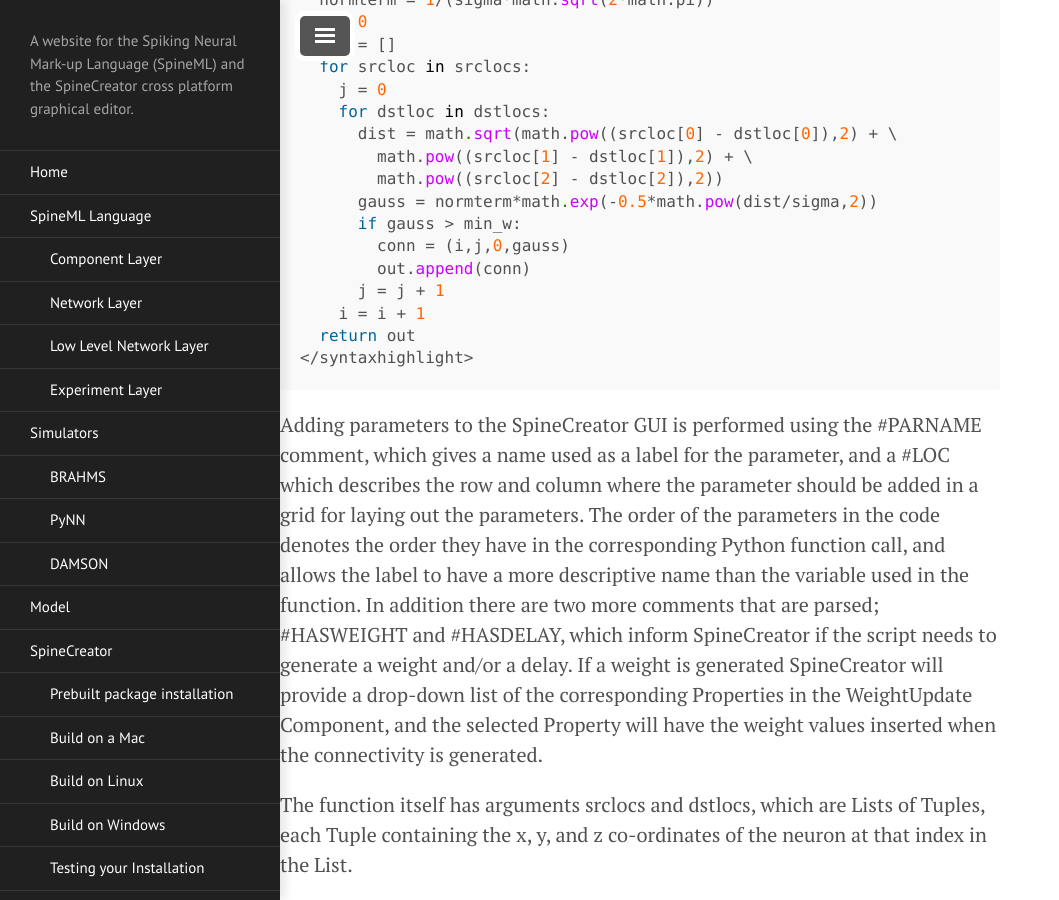
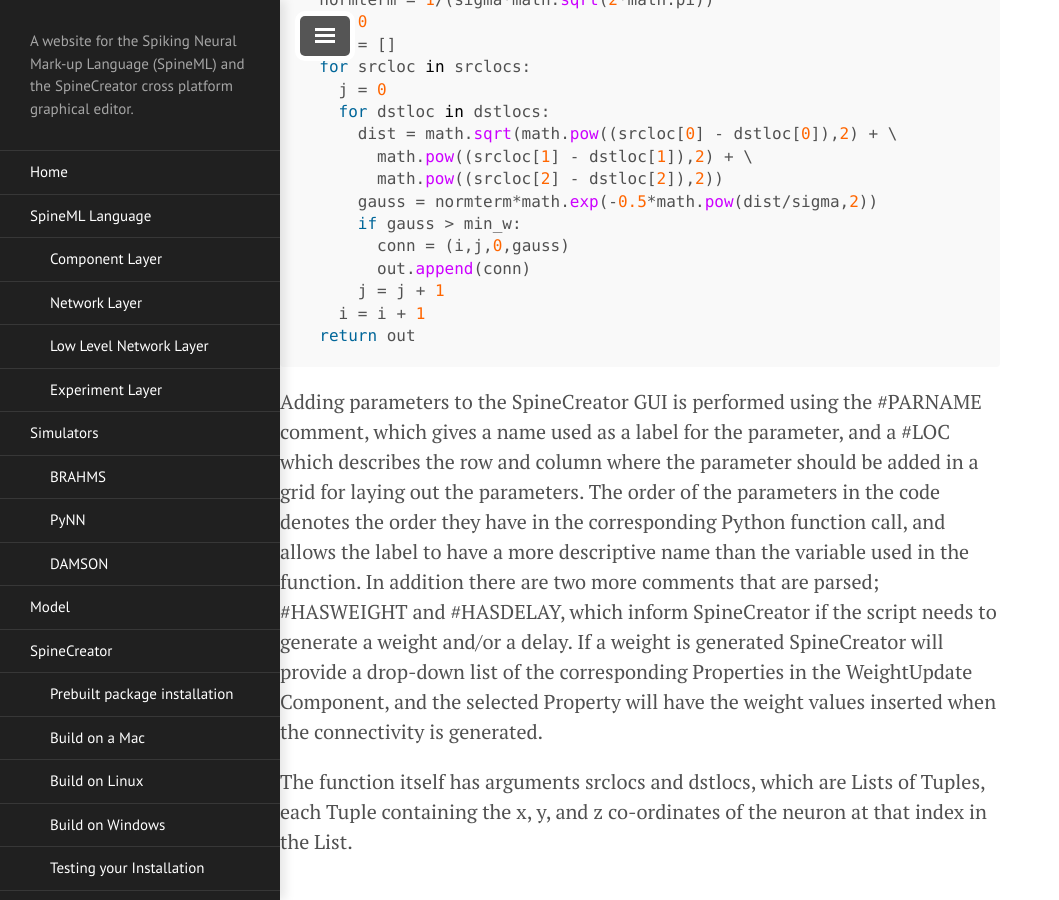
Before and after one commit to SpineML/spineml.github.io, a Jekyll site: the page built from spinecreator/tutorial/index.md, in a window 1280 px wide and 900 px high, scrolled down 1008 px. Shown: the whole window, without its empty margins (0-1059 px from the left). Built offline with Jekyll 4.4.1, drawn with Linux system fonts in a browser that asks for light colours; nearby versions of some CDN libraries; library files that are not in the unit come from our copies.

Commit message:
remove extraneous command from old site

````diff
--- a/spinecreator/tutorial/index.md
+++ b/spinecreator/tutorial/index.md
@@ -54,7 +54,6 @@ def connectionFunc(srclocs,dstlocs,sigma,min_w):
       j = j + 1
     i = i + 1
   return out
-</syntaxhighlight>
 ```
 
 Adding parameters to the SpineCreator GUI is performed using the
````
